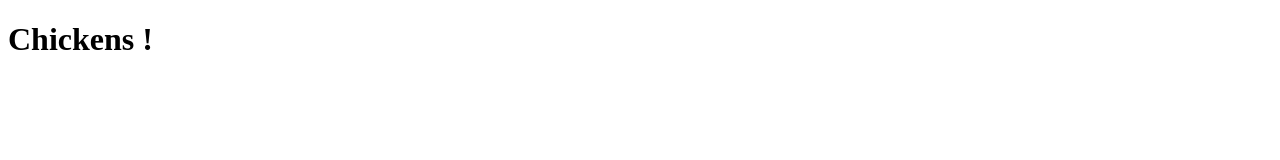
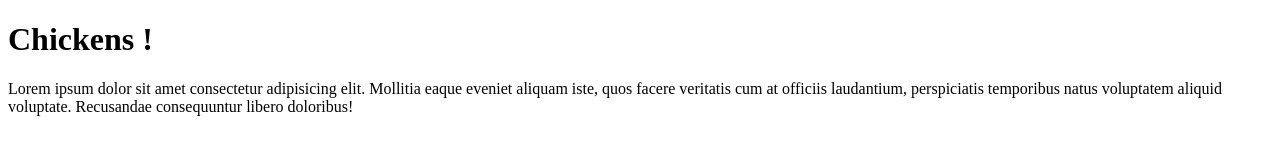
Before and after one commit to MahdiM1997/chickensbreed, a plain HTML site: page index.html in a window 1280 px wide. Drawn offline with Linux system fonts and the light colour scheme.

Commit message:
lorem paragraf added

```diff
--- a/index.html
+++ b/index.html
@@ -7,5 +7,12 @@
   </head>
   <body>
     <h1>Chickens !</h1>
+
+    <p>
+      Lorem ipsum dolor sit amet consectetur adipisicing elit. Mollitia eaque
+      eveniet aliquam iste, quos facere veritatis cum at officiis laudantium,
+      perspiciatis temporibus natus voluptatem aliquid voluptate. Recusandae
+      consequuntur libero doloribus!
+    </p>
   </body>
 </html>
```
